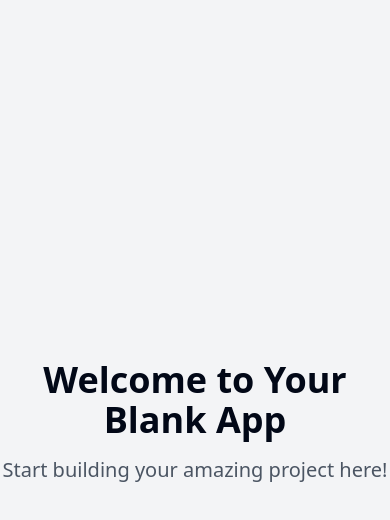
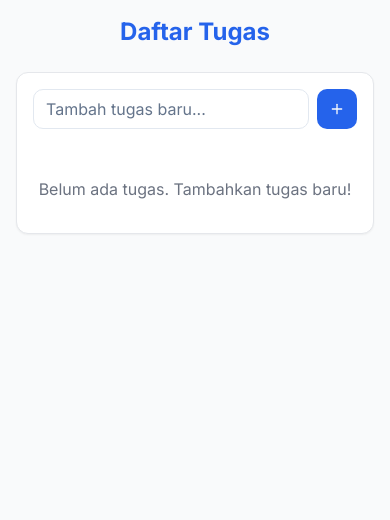
Before and after one commit to Irhamsa/taskly-editable, a React (Vite) app: page / in a window 390 px wide. Shown: the top 520 px of the page. Built offline with nearby package versions, Linux system fonts and the light colour scheme.

Commit message:
Add todo list application
Implement a todo list application that supports saving tasks, editing, and displaying creation and modification dates and times. The application will be built using JavaScript, HTML, and CSS, and will be optimized for mobile devices.
[skip gpt_engineer]

```diff
--- /dev/null
+++ b/src/components/AddTodo.tsx
@@ -0,0 +1,39 @@
+import { useState } from 'react';
+import { Button } from '@/components/ui/button';
+import { Input } from '@/components/ui/input';
+import { addTodo } from '@/lib/todoStorage';
+import { Plus } from 'lucide-react';
+
+interface AddTodoProps {
+  onAdd: () => void;
+}
+
+const AddTodo = ({ onAdd }: AddTodoProps) => {
+  const [text, setText] = useState('');
+
+  const handleSubmit = (e: React.FormEvent) => {
+    e.preventDefault();
+    if (text.trim()) {
+      addTodo(text);
+      setText('');
+      onAdd();
+    }
+  };
+
+  return (
+    <form onSubmit={handleSubmit} className="flex gap-2 p-4">
+      <Input
+        type="text"
+        value={text}
+        onChange={(e) => setText(e.target.value)}
+        placeholder="Tambah tugas baru..."
+        className="flex-1"
+      />
+      <Button type="submit" size="icon">
+        <Plus className="h-4 w-4" />
+      </Button>
+    </form>
+  );
+};
+
+export default AddTodo;
--- /dev/null
+++ b/src/components/TodoItem.tsx
@@ -0,0 +1,99 @@
+import { useState } from 'react';
+import { Button } from '@/components/ui/button';
+import { Input } from '@/components/ui/input';
+import { updateTodo, deleteTodo, Todo } from '@/lib/todoStorage';
+import { Check, X, Edit, Trash, Calendar, Clock } from 'lucide-react';
+import { format } from 'date-fns';
+import { id } from 'date-fns/locale';
+
+interface TodoItemProps {
+  todo: Todo;
+  onUpdate: () => void;
+}
+
+const TodoItem = ({ todo, onUpdate }: TodoItemProps) => {
+  const [isEditing, setIsEditing] = useState(false);
+  const [editText, setEditText] = useState(todo.text);
+
+  const handleUpdate = () => {
+    if (editText.trim() !== todo.text) {
+      updateTodo(todo.id, { text: editText.trim() });
+      onUpdate();
+    }
+    setIsEditing(false);
+  };
+
+  const handleToggle = () => {
+    updateTodo(todo.id, { completed: !todo.completed });
+    onUpdate();
+  };
+
+  const handleDelete = () => {
+    deleteTodo(todo.id);
+    onUpdate();
+  };
+
+  const formatDate = (dateString: string) => {
+    return format(new Date(dateString), 'dd MMMM yyyy HH:mm', { locale: id });
+  };
+
+  return (
+    <div className="flex flex-col gap-2 p-4 bg-white rounded-lg shadow-sm border">
+      <div className="flex items-center gap-2">
+        <Button
+          variant="ghost"
+          size="icon"
+          onClick={handleToggle}
+          className={todo.completed ? "text-green-500" : "text-gray-400"}
+        >
+          <Check className="h-4 w-4" />
+        </Button>
+
+        {isEditing ? (
+          <div className="flex gap-2 flex-1">
+            <Input
+              value={editText}
+              onChange={(e) => setEditText(e.target.value)}
+              className="flex-1"
+            />
+            <Button size="icon" onClick={handleUpdate}>
+              <Check className="h-4 w-4" />
+            </Button>
+            <Button size="icon" variant="ghost" onClick={() => setIsEditing(false)}>
+              <X className="h-4 w-4" />
+            </Button>
+          </div>
+        ) : (
+          <div className="flex justify-between items-center flex-1">
+            <span className={`${todo.completed ? "line-through text-gray-400" : ""}`}>
+              {todo.text}
+            </span>
+            <div className="flex gap-1">
+              <Button variant="ghost" size="icon" onClick={() => setIsEditing(true)}>
+                <Edit className="h-4 w-4" />
+              </Button>
+              <Button variant="ghost" size="icon" onClick={handleDelete}>
+                <Trash className="h-4 w-4" />
+              </Button>
+            </div>
+          </div>
+        )}
+      </div>
+
+      <div className="flex flex-col gap-1 text-xs text-gray-500">
+        <div className="flex items-center gap-1">
+          <Calendar className="h-3 w-3" />
+          <span>Dibuat: {formatDate(todo.createdAt)}</span>
+        </div>
+        {todo.updatedAt !== todo.createdAt && (
+          <div className="flex items-center gap-1">
+            <Clock className="h-3 w-3" />
+            <span>Diubah: {formatDate(todo.updatedAt)}</span>
+          </div>
+        )}
+      </div>
+    </div>
+  );
+};
+
+export default TodoItem;
--- /dev/null
+++ b/src/components/TodoList.tsx
@@ -0,0 +1,30 @@
+import { useState, useEffect } from 'react';
+import { getTodos, Todo } from '@/lib/todoStorage';
+import TodoItem from './TodoItem';
+
+const TodoList = () => {
+  const [todos, setTodos] = useState<Todo[]>([]);
+
+  const loadTodos = () => {
+    setTodos(getTodos());
+  };
+
+  useEffect(() => {
+    loadTodos();
+  }, []);
+
+  return (
+    <div className="flex flex-col gap-2">
+      {todos.map((todo) => (
+        <TodoItem key={todo.id} todo={todo} onUpdate={loadTodos} />
+      ))}
+      {todos.length === 0 && (
+        <div className="text-center text-gray-500 py-8">
+          Belum ada tugas. Tambahkan tugas baru!
+        </div>
+      )}
+    </div>
+  );
+};
+
+export default TodoList;
--- a/src/index.css
+++ b/src/index.css
@@ -1,3 +1,5 @@
+@import url('https://fonts.googleapis.com/css2?family=Inter:wght@400;500;600;700&display=swap');
+
 @tailwind base;
 @tailwind components;
 @tailwind utilities;
@@ -6,96 +8,28 @@
   :root {
     --background: 0 0% 100%;
     --foreground: 222.2 84% 4.9%;
-
     --card: 0 0% 100%;
     --card-foreground: 222.2 84% 4.9%;
-
     --popover: 0 0% 100%;
     --popover-foreground: 222.2 84% 4.9%;
-
-    --primary: 222.2 47.4% 11.2%;
+    --primary: 221.2 83.2% 53.3%;
     --primary-foreground: 210 40% 98%;
-
     --secondary: 210 40% 96.1%;
     --secondary-foreground: 222.2 47.4% 11.2%;
-
     --muted: 210 40% 96.1%;
     --muted-foreground: 215.4 16.3% 46.9%;
-
     --accent: 210 40% 96.1%;
     --accent-foreground: 222.2 47.4% 11.2%;
-
     --destructive: 0 84.2% 60.2%;
     --destructive-foreground: 210 40% 98%;
-
     --border: 214.3 31.8% 91.4%;
     --input: 214.3 31.8% 91.4%;
-    --ring: 222.2 84% 4.9%;
-
-    --radius: 0.5rem;
-
-    --sidebar-background: 0 0% 98%;
-
-    --sidebar-foreground: 240 5.3% 26.1%;
-
-    --sidebar-primary: 240 5.9% 10%;
-
-    --sidebar-primary-foreground: 0 0% 98%;
-
-    --sidebar-accent: 240 4.8% 95.9%;
-
-    --sidebar-accent-foreground: 240 5.9% 10%;
-
-    --sidebar-border: 220 13% 91%;
-
-    --sidebar-ring: 217.2 91.2% 59.8%;
-  }
-
-  .dark {
-    --background: 222.2 84% 4.9%;
-    --foreground: 210 40% 98%;
-
-    --card: 222.2 84% 4.9%;
-    --card-foreground: 210 40% 98%;
-
-    --popover: 222.2 84% 4.9%;
-    --popover-foreground: 210 40% 98%;
-
-    --primary: 210 40% 98%;
-    --primary-foreground: 222.2 47.4% 11.2%;
-
-    --secondary: 217.2 32.6% 17.5%;
-    --secondary-foreground: 210 40% 98%;
-
-    --muted: 217.2 32.6% 17.5%;
-    --muted-foreground: 215 20.2% 65.1%;
-
-    --accent: 217.2 32.6% 17.5%;
-    --accent-foreground: 210 40% 98%;
-
-    --destructive: 0 62.8% 30.6%;
-    --destructive-foreground: 210 40% 98%;
-
-    --border: 217.2 32.6% 17.5%;
-    --input: 217.2 32.6% 17.5%;
-    --ring: 212.7 26.8% 83.9%;
-    --sidebar-background: 240 5.9% 10%;
-    --sidebar-foreground: 240 4.8% 95.9%;
-    --sidebar-primary: 224.3 76.3% 48%;
-    --sidebar-primary-foreground: 0 0% 100%;
-    --sidebar-accent: 240 3.7% 15.9%;
-    --sidebar-accent-foreground: 240 4.8% 95.9%;
-    --sidebar-border: 240 3.7% 15.9%;
-    --sidebar-ring: 217.2 91.2% 59.8%;
-  }
-}
-
-@layer base {
-  * {
-    @apply border-border;
+    --ring: 221.2 83.2% 53.3%;
+    --radius: 0.75rem;
   }
 
   body {
-    @apply bg-background text-foreground;
+    @apply bg-background text-foreground antialiased;
+    font-family: 'Inter', sans-serif;
   }
 }
--- /dev/null
+++ b/src/lib/todoStorage.ts
@@ -0,0 +1,47 @@
+export interface Todo {
+  id: string;
+  text: string;
+  completed: boolean;
+  createdAt: string;
+  updatedAt: string;
+}
+
+const STORAGE_KEY = 'todos';
+
+export const getTodos = (): Todo[] => {
+  const todos = localStorage.getItem(STORAGE_KEY);
+  return todos ? JSON.parse(todos) : [];
+};
+
+export const saveTodos = (todos: Todo[]) => {
+  localStorage.setItem(STORAGE_KEY, JSON.stringify(todos));
+};
+
+export const addTodo = (text: string): Todo => {
+  const newTodo: Todo = {
+    id: Date.now().toString(),
+    text,
+    completed: false,
+    createdAt: new Date().toISOString(),
+    updatedAt: new Date().toISOString(),
+  };
+  const todos = getTodos();
+  saveTodos([...todos, newTodo]);
+  return newTodo;
+};
+
+export const updateTodo = (id: string, updates: Partial<Todo>) => {
+  const todos = getTodos();
+  const updatedTodos = todos.map(todo => {
+    if (todo.id === id) {
+      return { ...todo, ...updates, updatedAt: new Date().toISOString() };
+    }
+    return todo;
+  });
+  saveTodos(updatedTodos);
+};
+
+export const deleteTodo = (id: string) => {
+  const todos = getTodos();
+  saveTodos(todos.filter(todo => todo.id !== id));
+};
--- a/src/pages/Index.tsx
+++ b/src/pages/Index.tsx
@@ -1,11 +1,20 @@
-// Update this page (the content is just a fallback if you fail to update the page)
+import AddTodo from '@/components/AddTodo';
+import TodoList from '@/components/TodoList';
+import { useState } from 'react';
 
 const Index = () => {
+  const [refresh, setRefresh] = useState(0);
+
   return (
-    <div className="min-h-screen flex items-center justify-center bg-gray-100">
-      <div className="text-center">
-        <h1 className="text-4xl font-bold mb-4">Welcome to Your Blank App</h1>
-        <p className="text-xl text-gray-600">Start building your amazing project here!</p>
+    <div className="min-h-screen bg-gray-50">
+      <div className="max-w-md mx-auto p-4">
+        <h1 className="text-2xl font-bold text-center mb-6 text-primary">
+          Daftar Tugas
+        </h1>
+        <div className="bg-white rounded-lg shadow-sm border">
+          <AddTodo onAdd={() => setRefresh(prev => prev + 1)} />
+          <TodoList key={refresh} />
+        </div>
       </div>
     </div>
   );
```
